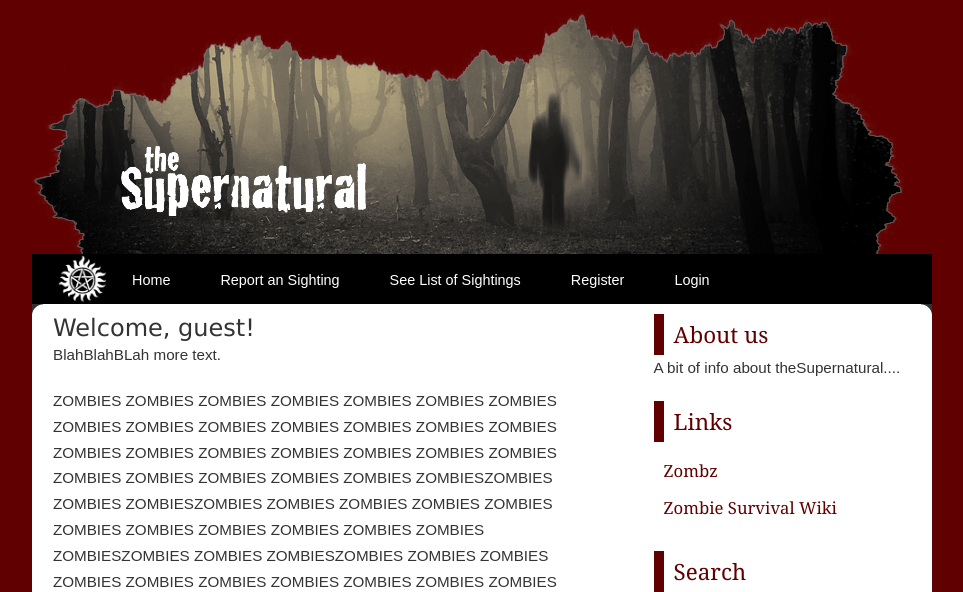
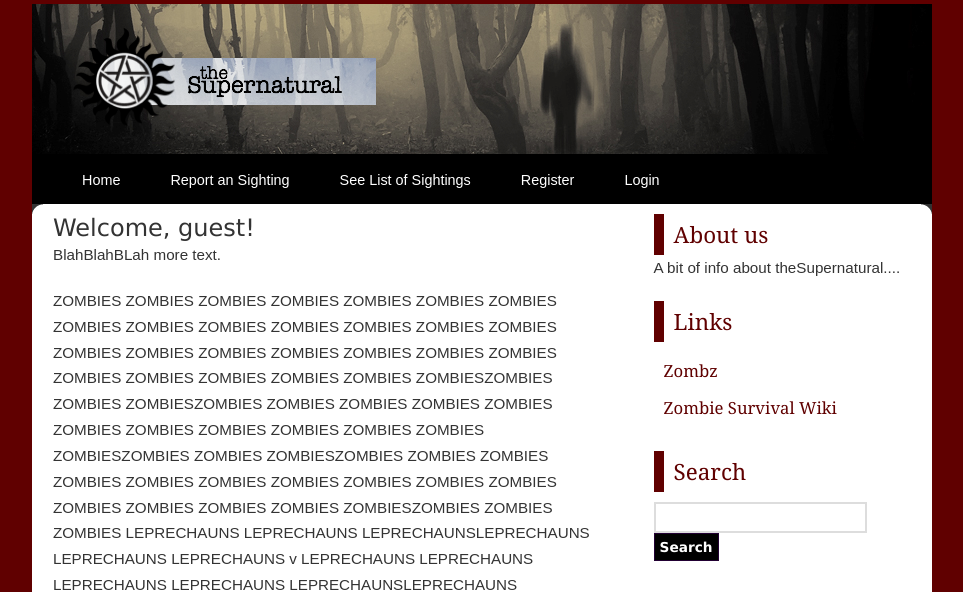
Before and after one commit to Cardio/theSupernatural, a PHP site: page /index.php in a window 1280 px wide. Shown: the top 592 px of the page, without its empty margins (158-1121 px from the left). Run offline with PHP 8.4, Linux system fonts and the light colour scheme.

Commit message:
Minor update, changed banner -DW

```diff
--- a/header.php
+++ b/header.php
@@ -10,7 +10,7 @@
 		<div class="innertitle">
 			<div class="banner">
 			<!-- TITLE -->
-<a href="index.php"><img src="images/header1.png" border="0" /></a>
+<a href="index.php"><img src="images/spnHeader.png" /></a>
 
 			<!-- END TITLE -->
 			</div>
@@ -23,7 +23,6 @@
 				<ul>
 
 					<!-- MENU -->
-					<li><img src="images/spntattoowhite.png" width=50px /></li>
 					<li><a href="index.php">Home</a></li>
 					<li><a href="report.php">Report an Sighting</a></li>
 					<li><a href="list.php">See List of Sightings</a></li>
```
Also changed, not shown: images/header2.png (added), images/spnHeader.png (added).
